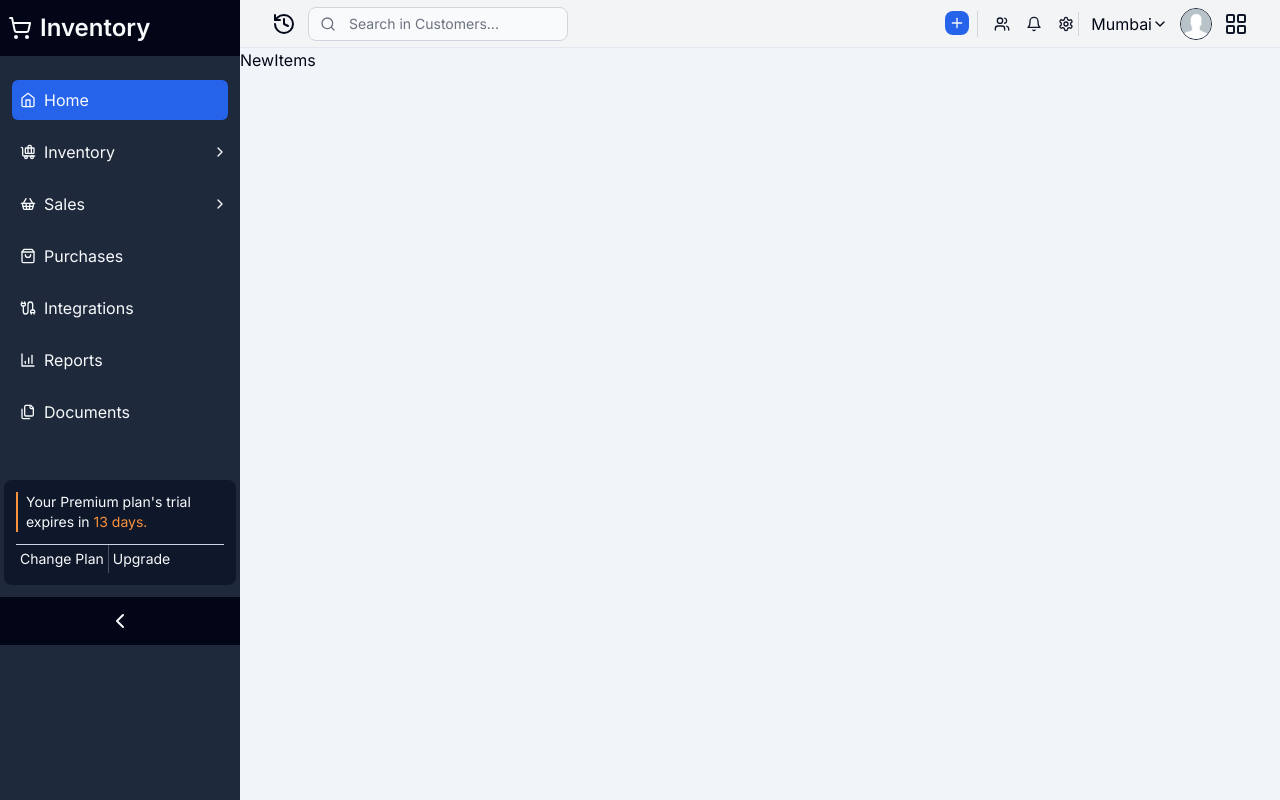
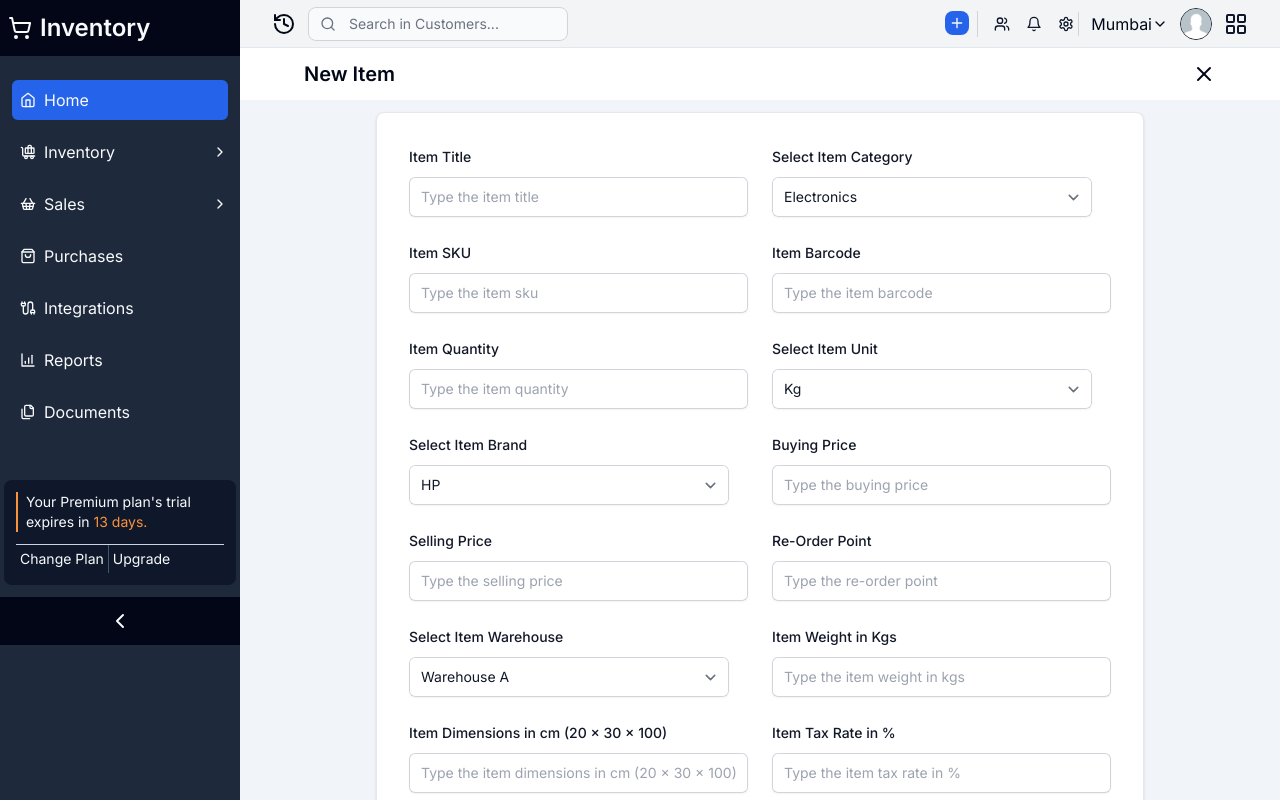
Before and after one commit to CodingKing2003/Inventory-Managemenr-System-SAAS, a Next.js app: page /dashboard/inventory/items/new in a window 1280 px wide. Shown: the top 800 px of the page. Built offline with nearby package versions, Linux system fonts and the light colour scheme.

Commit message:
Working on the Item Form

```diff
--- a/app/(back-office)/dashboard/inventory/items/new/page.jsx
+++ b/app/(back-office)/dashboard/inventory/items/new/page.jsx
@@ -1,9 +1,241 @@
-import React from 'react'
+"use client";
+import SelectInput from "@/components/FormInputs/SelectInput";
+import SubmitButton from "@/components/FormInputs/SubmitButton";
+import TextAreaInput from "@/components/FormInputs/TextAreaInput";
+import TextInput from "@/components/FormInputs/TextInput";
+import FormHeader from "@/components/dashboard/FormHeader";
+import { Plus, X } from "lucide-react";
+import Link from "next/link";
+import React, { useState } from "react";
+import { useForm } from "react-hook-form";
 
 const NewItems = () => {
+  const categories = [
+    {
+      label: "Electronics",
+      value: "df578htyj",
+    },
+    {
+      label: "Clothes",
+      value: "vdfgvfg67tu",
+    },
+  ];
+  const units = [
+    {
+      label: "Kg",
+      value: "df578htyj",
+    },
+    {
+      label: "Pcs",
+      value: "vdfgvfg67tu",
+    },
+  ];
+
+  const brands = [
+    {
+      label: "HP",
+      value: "df578htyj",
+    },
+    {
+      label: "Dell",
+      value: "vdfgvfg67tu",
+    },
+  ];
+
+  const warehouses = [
+    {
+      label: "Warehouse A",
+      value: "df578htyj",
+    },
+    {
+      label: "Warehouse B",
+      value: "vdfgvfg67tu",
+    },
+    {
+      label: "Warehouse C",
+      value: "vdfgvfg67tu",
+    },
+  ];
+  const [loading, setLoading] = useState(false);
+  const {
+    register,
+    handleSubmit,
+    reset,
+    watch,
+    formState: { errors },
+  } = useForm();
+
+  const onSubmit = async (data) => {
+    console.log(data);
+    setLoading(true);
+    const baseurl = "http://localhost:3000";
+    try {
+      const response = await fetch(`${baseurl}/api/items`, {
+        method: "POST",
+        headers: {
+          "Content-Type": "application/json",
+        },
+        body: JSON.stringify(data),
+      });
+
+      if (response.ok) {
+        console.log(response);
+        setLoading(false);
+        reset();
+      }
+    } catch (error) {
+      setLoading(false);
+      console.log(error);
+    }
+  };
   return (
-    <div>NewItems</div>
-  )
-}
+    <div>
+      <FormHeader title="New Item" href="/dashboard/inventory/" />
+      <div className="w-full max-w-3xl p-4 bg-white border border-gray-200 rounded-lg shadow sm:p-6 md:p-8 dark:bg-gray-800 dark:border-gray-700 mx-auto my-3">
+        <form onSubmit={handleSubmit(onSubmit)} className="">
+          <div className="grid gap-4 mb-4 sm:grid-cols-2 sm:gap-6">
+            <TextInput
+              name="title"
+              label="Item Title"
+              type="text"
+              register={register}
+              required
+              errors={errors}
+              className="w-full"
+            />
+            <SelectInput
+              register={register}
+              className="w-full"
+              name="categoryId"
+              label="Select Item Category "
+              options={categories}
+            />
 
-export default NewItems
+            <TextInput
+              name="sku"
+              label="Item SKU"
+              type="text"
+              register={register}
+              required
+              errors={errors}
+              className="w-full"
+            />
+
+            <TextInput
+              name="barcode"
+              label="Item Barcode"
+              type="text"
+              register={register}
+              errors={errors}
+              className="w-full"
+            />
+            <TextInput
+              name="qty"
+              label="Item Quantity"
+              type="text"
+              register={register}
+              errors={errors}
+              className="w-full"
+            />
+
+            <SelectInput
+              register={register}
+              className="w-full"
+              name="unitId"
+              label="Select Item Unit "
+              options={units}
+            />
+
+            <SelectInput
+              register={register}
+              className="w-full"
+              name="brandId"
+              label="Select Item Brand "
+              options={brands}
+            />
+
+            <TextInput
+              name="buyingPrice"
+              label="Buying Price"
+              type="number"
+              register={register}
+              errors={errors}
+              className="w-full"
+            />
+
+            <TextInput
+              name="sellingPrice"
+              label="Selling Price"
+              type="number"
+              register={register}
+              errors={errors}
+              className="w-full"
+            />
+
+            <TextInput
+              name="reOrderPoint"
+              label="Re-Order Point"
+              type="number"
+              register={register}
+              errors={errors}
+              className="w-full"
+            />
+
+            <SelectInput
+              register={register}
+              className="w-full"
+              name="warehouseId"
+              label="Select Item Warehouse "
+              options={warehouses}
+            />
+
+            <TextInput
+              name="weight"
+              label="Item Weight in Kgs"
+              type="number"
+              register={register}
+              errors={errors}
+              className="w-full"
+            />
+
+            <TextInput
+              name="weight"
+              label="Item Dimensions in cm (20 x 30 x 100)"
+              register={register}
+              errors={errors}
+              className="w-full"
+            />
+
+            <TextInput
+              name="taxRate"
+              label="Item Tax Rate in %"
+              type="number"
+              register={register}
+              errors={errors}
+              className="w-full"
+            />
+
+            <TextAreaInput
+              name="description"
+              label="Item Description"
+              type="text"
+              register={register}
+              errors={errors}
+            />
+
+            <TextAreaInput
+              name="notes"
+              label="Item Notes"
+              type="text"
+              register={register}
+              errors={errors}
+            />
+          </div>
+          <SubmitButton loading={loading} title={"Item"} />
+        </form>
+      </div>
+    </div>
+  );
+};
+
+export default NewItems;
--- a/app/(back-office)/dashboard/inventory/page.jsx
+++ b/app/(back-office)/dashboard/inventory/page.jsx
@@ -2,7 +2,7 @@
 'use client';
 import FixedHeader from "@/components/dashboard/FixedHeader";
 import OptionCard from "@/components/dashboard/OptionCard";
-import { Boxes, Component, Plus, ScrollText, Shirt } from "lucide-react";
+import { Boxes, Component, Plus, ScrollText, Shirt, Warehouse } from "lucide-react";
 import Link from "next/link";
 import React from "react";
 
@@ -39,7 +39,7 @@ const Inventory = () => {
       link:"/dashboard/inventory/warehouse/new",
       linkTitle:"New Warehouse",
       enabled:true,
-      icon:ScrollText
+      icon:Warehouse
     },
     {
       title:"Units",
--- a/components/dashboard/Sidebar.jsx
+++ b/components/dashboard/Sidebar.jsx
@@ -1,3 +1,4 @@
+"use client";
 import {
   BaggageClaim,
   BarChart4,
@@ -19,6 +20,7 @@ import {
   CollapsibleContent,
   CollapsibleTrigger,
 } from "@/components/ui/collapsible";
+import { useRouter } from "next/navigation";
 
 const Sidebar = () => {
   const salesLinks = [
@@ -88,30 +90,32 @@ const Sidebar = () => {
             <ChevronRight className="w-4 h-4" />
           </CollapsibleTrigger>
           <CollapsibleContent>
+
+
             <Link
               className="flex items-center justify-between pl-8 pr-4 hover:bg-slate-900 transition-all duration-300 py-2.5 rounded-md space-x-3"
-              href="/dashboard/inventory/"
+              href="/dashboard/inventory"
             >
               <span className="text-sm">Items</span>
-              <PlusCircle className="w-5 h-5" />
+              <PlusCircle  className="w-5 h-5" />
             </Link>
             <Link
               className="flex items-center justify-between pl-8 pr-4 hover:bg-slate-900 transition-all duration-300 py-2.5 rounded-md space-x-3"
-              href="/dashboard/inventory/categories/new"
+              href="/dashboard/inventory"
             >
               <span className="text-sm">Categories</span>
               <PlusCircle className="w-5 h-5" />
             </Link>
             <Link
               className="flex items-center justify-between pl-8 pr-4 hover:bg-slate-900 transition-all duration-300 py-2.5 rounded-md space-x-3"
-              href="/dashboard/inventory/brands/new"
+              href="/dashboard/inventory"
             >
               <span className="text-sm">Brands</span>
               <PlusCircle className="w-5 h-5" />
             </Link>
             <Link
               className="flex items-center justify-between pl-8 pr-4 hover:bg-slate-900 transition-all duration-300 py-2.5 rounded-md space-x-3"
-              href="/dashboard/inventory/units/new"
+              href="/dashboard/inventory"
             >
               <span className="text-sm">Units</span>
               <PlusCircle className="w-5 h-5" />
@@ -119,7 +123,7 @@ const Sidebar = () => {
 
             <Link
               className="flex items-center justify-between pl-8 pr-4 hover:bg-slate-900 transition-all duration-300 py-2.5 rounded-md space-x-3"
-              href="/dashboard/inventory/warehouse/new"
+              href="/dashboard/inventory"
             >
               <span className="text-sm">Warehouse</span>
               <PlusCircle className="w-5 h-5" />
@@ -127,10 +131,13 @@ const Sidebar = () => {
 
             <Link
               className="flex items-center justify-between pl-8 pr-4 hover:bg-slate-900 transition-all duration-300 py-2.5 rounded-md space-x-3"
-              href="/dashboard/inventory/warehouse/new"
+              href="/dashboard/inventory"
             >
               <span className="text-sm">Inventory Adjustments</span>
-              <PlusCircle className="w-5 h-5" />
+              <PlusCircle
+                href="/dashboard/inventory/items/new"
+                className="w-5 h-5"
+              />
             </Link>
           </CollapsibleContent>
         </Collapsible>
```
